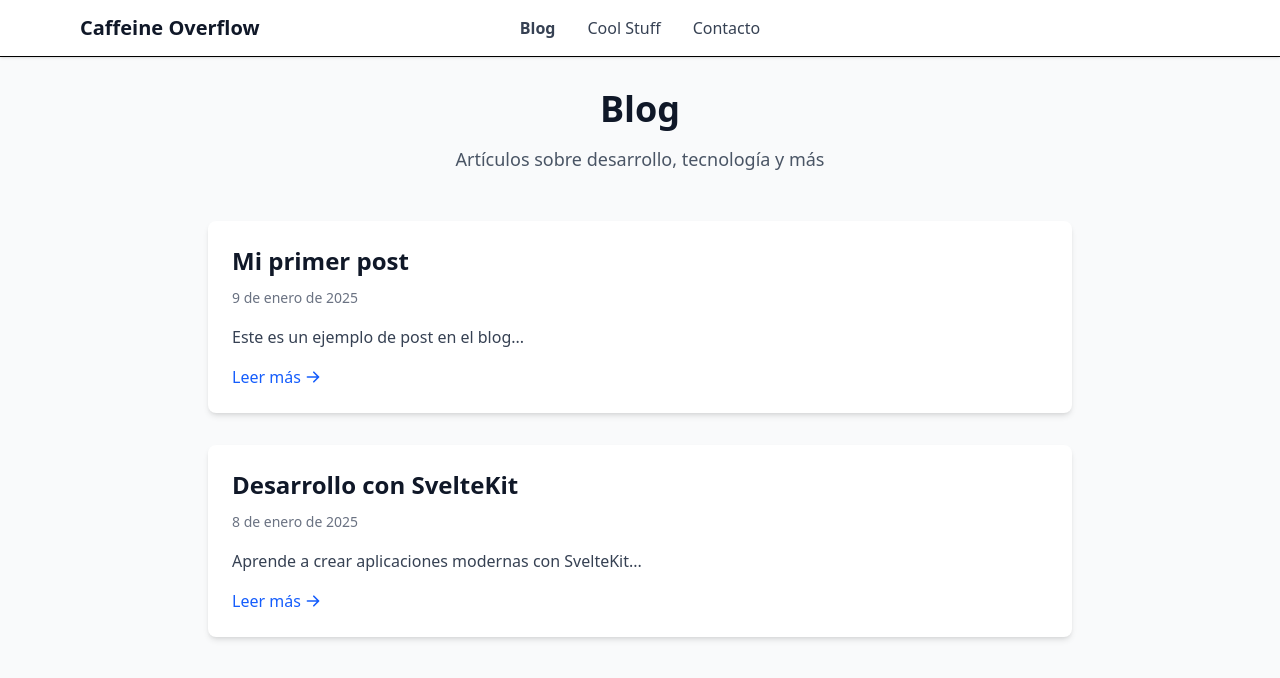
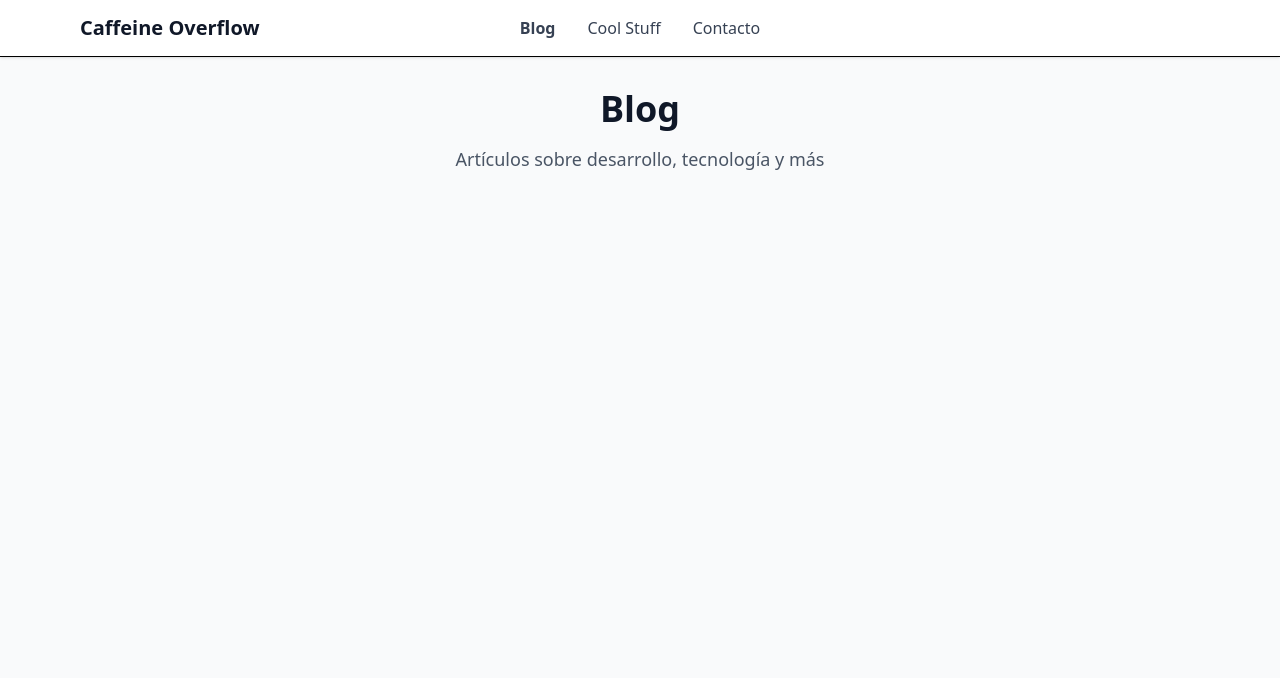
Before and after one commit to stiffis/stiffis.github.io, a SvelteKit app: page /blog in a window 1280 px wide. Shown: the top 678 px of the page. Built offline with nearby package versions, Linux system fonts and the light colour scheme.

Commit message:
some fixes

```diff
--- a/src/routes/blog/+page.svelte
+++ b/src/routes/blog/+page.svelte
@@ -29,9 +29,8 @@
 		<h1 class="text-4xl font-bold text-gray-900 mb-4">Blog</h1>
 		<p class="text-lg text-gray-600">Artículos sobre desarrollo, tecnología y más</p>
 	</header>
-
 	<div class="space-y-8">
-		{#each posts as post}
+		<!-- Blog Post List 		{#each posts as post}
 			<article class="bg-white rounded-lg shadow-md p-6 hover:shadow-lg transition-shadow">
 				<header class="mb-4">
 					<h2 class="text-2xl font-semibold text-gray-900 mb-2">
@@ -63,5 +62,7 @@
 				</a>
 			</article>
 		{/each}
+-->
+
 	</div>
 </div>
```
